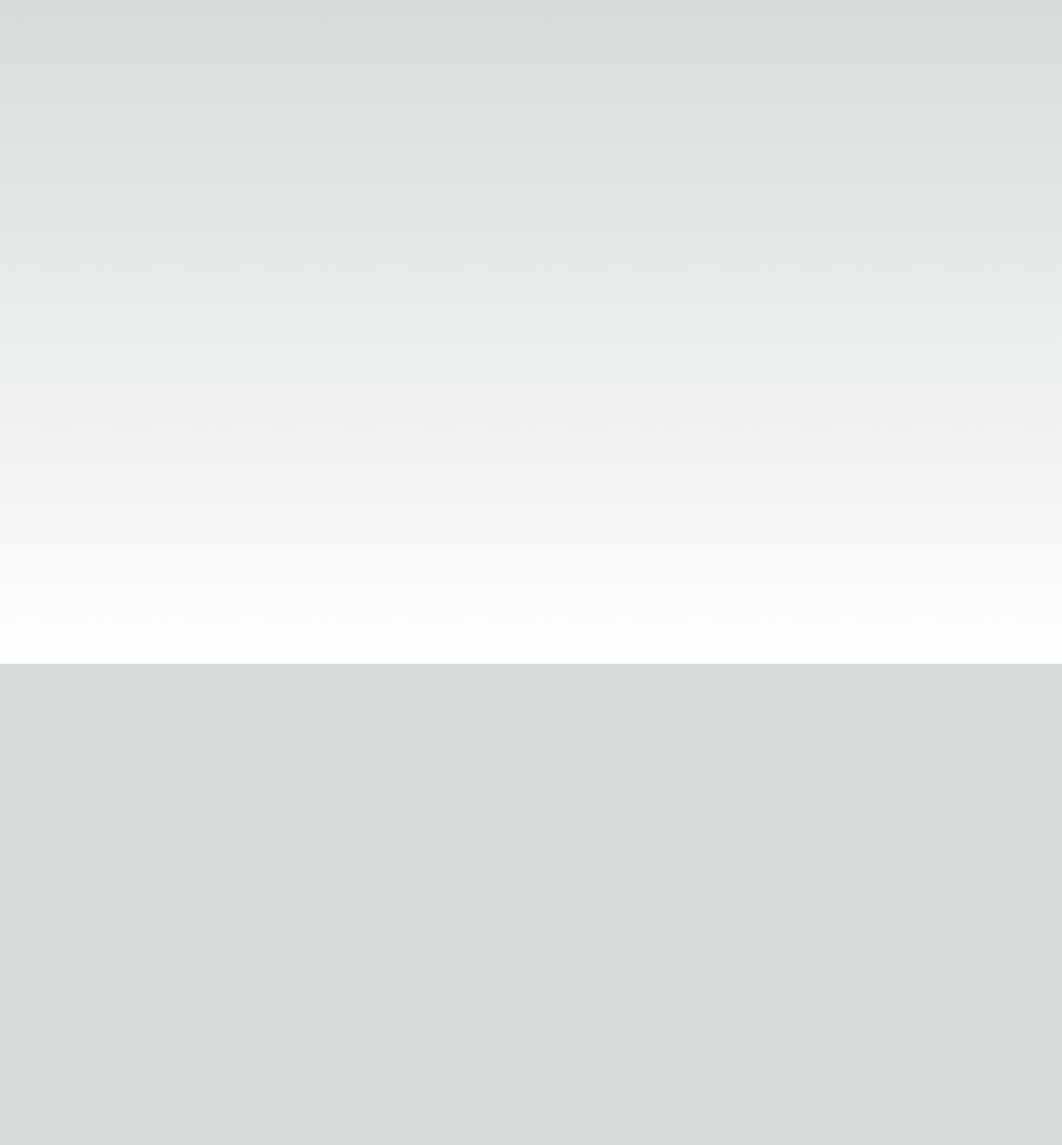
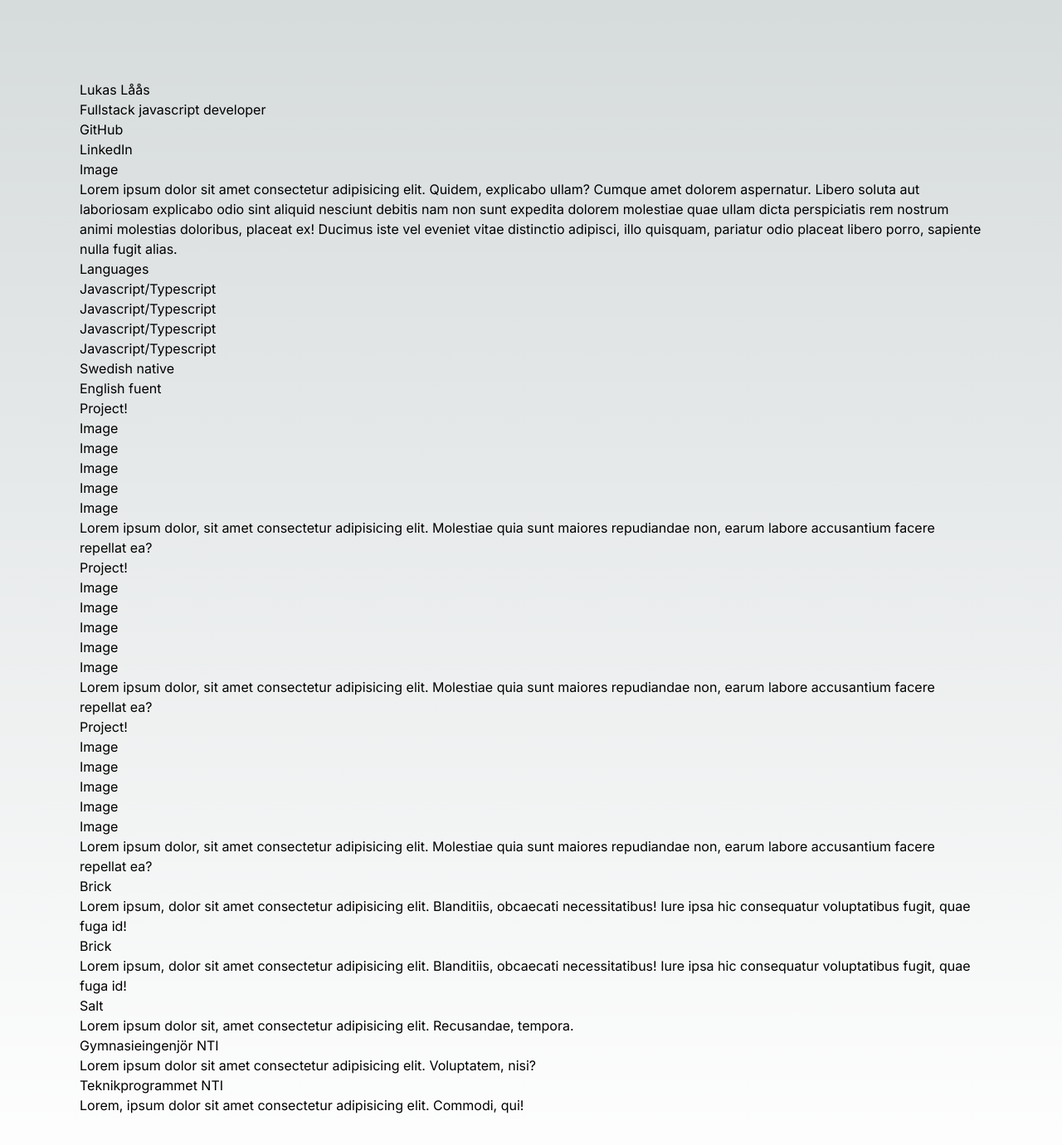
Before and after one commit to lukas-laas/portfolio, a Next.js app: page / in a window 1280 px wide. Shown: the top 1380 px of the page at 83% size. Before the commit the page ends 800 px from the top, so only its background shows below. Built offline with nearby package versions, Linux system fonts and the light colour scheme.

Commit message:
page skeleton

```diff
--- a/package.json
+++ b/package.json
@@ -22,5 +22,6 @@
     "tailwindcss": "^3.4.1",
     "eslint": "^8",
     "eslint-config-next": "14.2.5"
-  }
+  },
+  "packageManager": "pnpm@9.5.0+sha512.140036830124618d624a2187b50d04289d5a087f326c9edfc0ccd733d76c4f52c3a313d4fc148794a2a9d81553016004e6742e8cf850670268a7387fc220c903"
 }
--- /dev/null
+++ b/src/app/_components/details.tsx
@@ -0,0 +1,14 @@
+import { Education } from "./education";
+import { Projects } from "./projects";
+import { Section } from "./ui";
+import { Work } from "./work";
+
+export function Details() {
+  return (
+    <Section>
+      <Projects />
+      <Work />
+      <Education />
+    </Section>
+  );
+}
--- /dev/null
+++ b/src/app/_components/education.tsx
@@ -0,0 +1,22 @@
+import { Article } from "./ui";
+
+export function Education() {
+  return (
+    <Article>
+      <h2>Salt</h2>
+      <p>
+        Lorem ipsum dolor sit, amet consectetur adipisicing elit. Recusandae,
+        tempora.
+      </p>
+      <h2>Gymnasieingenjör NTI</h2>
+      <p>
+        Lorem ipsum dolor sit amet consectetur adipisicing elit. Voluptatem,
+        nisi?
+      </p>
+      <h2>Teknikprogrammet NTI</h2>
+      <p>
+        Lorem, ipsum dolor sit amet consectetur adipisicing elit. Commodi, qui!
+      </p>
+    </Article>
+  );
+}
--- /dev/null
+++ b/src/app/_components/projects.tsx
@@ -0,0 +1,47 @@
+import { Article } from "./ui";
+
+export function Projects() {
+  return (
+    <Article>
+      <h2>Project!</h2>
+      <div>
+        <div>Image</div>
+        <div>Image</div>
+        <div>Image</div>
+        <div>Image</div>
+        <div>Image</div>
+      </div>
+      <p>
+        Lorem ipsum dolor, sit amet consectetur adipisicing elit. Molestiae quia
+        sunt maiores repudiandae non, earum labore accusantium facere repellat
+        ea?
+      </p>
+      <h2>Project!</h2>
+      <div>
+        <div>Image</div>
+        <div>Image</div>
+        <div>Image</div>
+        <div>Image</div>
+        <div>Image</div>
+      </div>
+      <p>
+        Lorem ipsum dolor, sit amet consectetur adipisicing elit. Molestiae quia
+        sunt maiores repudiandae non, earum labore accusantium facere repellat
+        ea?
+      </p>
+      <h2>Project!</h2>
+      <div>
+        <div>Image</div>
+        <div>Image</div>
+        <div>Image</div>
+        <div>Image</div>
+        <div>Image</div>
+      </div>
+      <p>
+        Lorem ipsum dolor, sit amet consectetur adipisicing elit. Molestiae quia
+        sunt maiores repudiandae non, earum labore accusantium facere repellat
+        ea?
+      </p>
+    </Article>
+  );
+}
--- /dev/null
+++ b/src/app/_components/summary.tsx
@@ -0,0 +1,41 @@
+import { Article, Section } from "./ui";
+
+export function Summary() {
+  return (
+    <Section>
+      <header>
+        <h1>Lukas Låås</h1>
+        <h2>Fullstack javascript developer</h2>
+        <ul>
+          <li>GitHub</li>
+          <li>LinkedIn</li>
+        </ul>
+      </header>
+      <Article>
+        <div>Image</div>
+        <p>
+          Lorem ipsum dolor sit amet consectetur adipisicing elit. Quidem,
+          explicabo ullam? Cumque amet dolorem aspernatur. Libero soluta aut
+          laboriosam explicabo odio sint aliquid nesciunt debitis nam non sunt
+          expedita dolorem molestiae quae ullam dicta perspiciatis rem nostrum
+          animi molestias doloribus, placeat ex! Ducimus iste vel eveniet vitae
+          distinctio adipisci, illo quisquam, pariatur odio placeat libero
+          porro, sapiente nulla fugit alias.
+        </p>
+      </Article>
+      <Article>
+        <h2>Languages</h2>
+        <ul>
+          <li>Javascript/Typescript</li>
+          <li>Javascript/Typescript</li>
+          <li>Javascript/Typescript</li>
+          <li>Javascript/Typescript</li>
+        </ul>
+        <ul>
+          <li>Swedish native</li>
+          <li>English fuent</li>
+        </ul>
+      </Article>
+    </Section>
+  );
+}
--- /dev/null
+++ b/src/app/_components/ui/article.tsx
@@ -0,0 +1,5 @@
+import { ReactNode } from "react";
+
+export function Article({ children }: { children: ReactNode }) {
+  return <article className="">{children}</article>;
+}
--- /dev/null
+++ b/src/app/_components/ui/index.ts
@@ -0,0 +1,2 @@
+export * from "./article";
+export * from "./section";
--- /dev/null
+++ b/src/app/_components/ui/section.tsx
@@ -0,0 +1,5 @@
+import { ReactNode } from "react";
+
+export function Section({ children }: { children: ReactNode }) {
+  return <section>{children}</section>;
+}
--- /dev/null
+++ b/src/app/_components/work.tsx
@@ -0,0 +1,20 @@
+import { Article } from "./ui";
+
+export function Work() {
+  return (
+    <Article>
+      <h2>Brick</h2>
+      <p>
+        Lorem ipsum, dolor sit amet consectetur adipisicing elit. Blanditiis,
+        obcaecati necessitatibus! Iure ipsa hic consequatur voluptatibus fugit,
+        quae fuga id!
+      </p>
+      <h2>Brick</h2>
+      <p>
+        Lorem ipsum, dolor sit amet consectetur adipisicing elit. Blanditiis,
+        obcaecati necessitatibus! Iure ipsa hic consequatur voluptatibus fugit,
+        quae fuga id!
+      </p>
+    </Article>
+  );
+}
--- a/src/app/page.tsx
+++ b/src/app/page.tsx
@@ -1,5 +1,11 @@
+import { Details } from "./_components/details";
+import { Summary } from "./_components/summary";
+
 export default function Home() {
   return (
-    <main className="flex min-h-screen flex-col items-center justify-between p-24"></main>
+    <main className="flex min-h-screen flex-col items-center justify-between p-24">
+      <Summary />
+      <Details />
+    </main>
   );
 }
```
Also changed, not shown: 1 other file (tests, documents, lock files or other folders).
